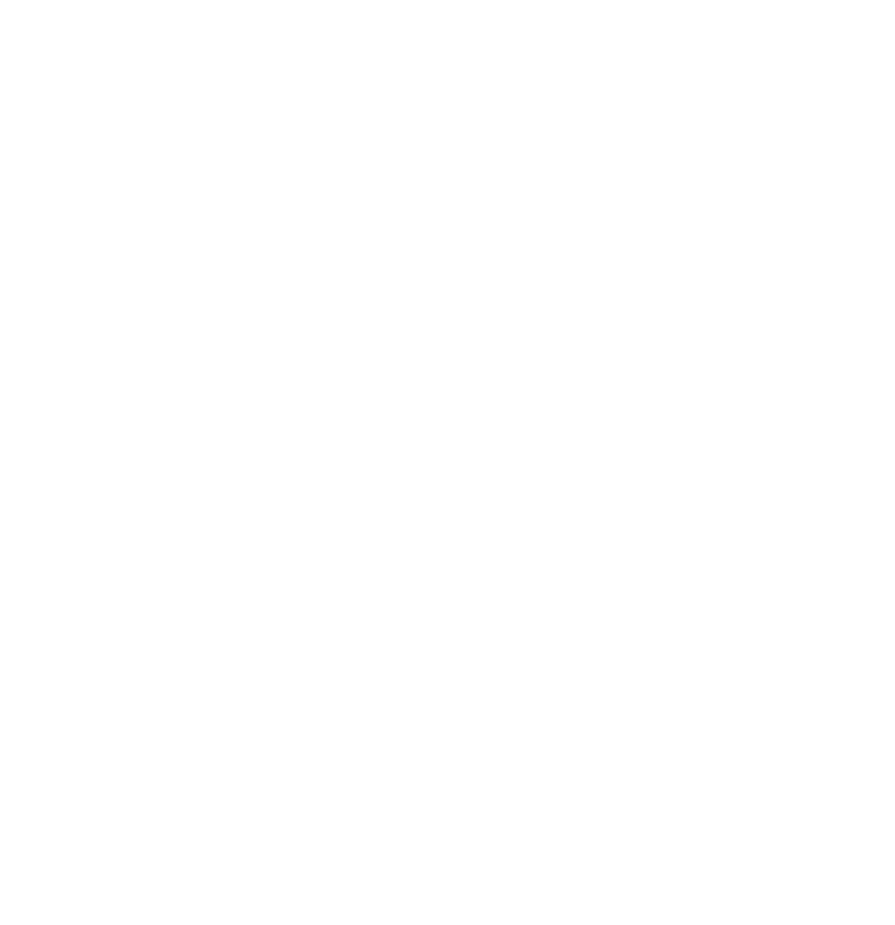
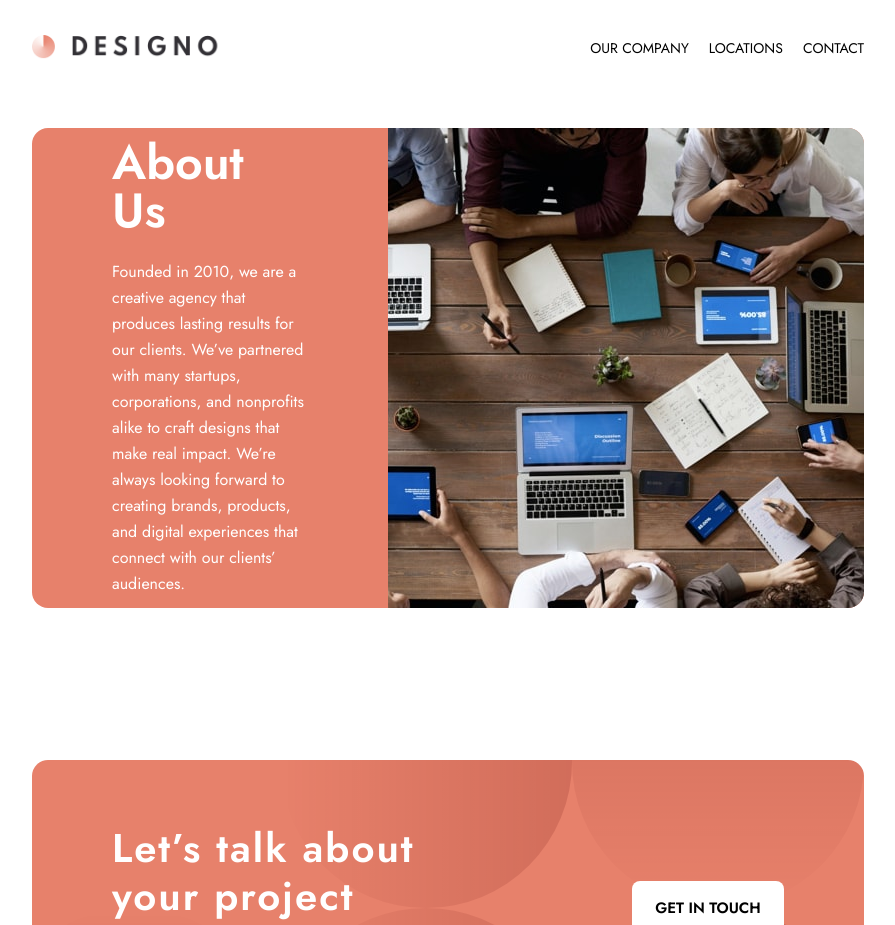
Before and after one commit to Oz996/Designo, a React (Vite) app: page /about in a window 1280 px wide. Before the commit this address had no page. Shown: the top 925 px of the page, without its empty margins (192-1087 px from the left). Before the commit the page ends 800 px from the top, so only its background shows below. Built offline with nearby package versions, Linux system fonts and the light colour scheme.

Commit message:
added about route and adjusted page banner bg images

```diff
--- a/src/App.tsx
+++ b/src/App.tsx
@@ -4,6 +4,7 @@
 import WebDesign from "./pages/WebDesign";
 import AppDesign from "./pages/AppDesign";
 import GraphicDesign from "./pages/GraphicDesign";
+import About from "./pages/About";
 
 function App() {
   return (
@@ -14,6 +15,7 @@
           <Route path="/webdesign" element={<WebDesign />} />
           <Route path="/appdesign" element={<AppDesign />} />
           <Route path="/graphicdesign" element={<GraphicDesign />} />
+          <Route path="/about" element={<About />} />
         </Route>
       </Routes>
     </>
--- a/src/components/shared/Header.tsx
+++ b/src/components/shared/Header.tsx
@@ -18,7 +18,7 @@
             <ul className="text-[14px] leading-[26px] uppercase flex gap-5 relative">
               <li className="relative">
                 <Link
-                  to="#"
+                  to="/about"
                   className="after:absolute after:left-0 after:bottom-0 after:w-full after:h-[0.1rem] after:rounded-full after:bg-peach after:origin-left after:scale-x-0 hover:after:scale-x-100 after:duration-300"
                 >
                   our company
--- a/src/components/shared/PageBanner.tsx
+++ b/src/components/shared/PageBanner.tsx
@@ -1,9 +1,11 @@
+import classNames from "classnames";
 import { useLocation } from "react-router-dom";
 
 const PageBanner = () => {
   const location = useLocation();
   const webdesign = location.pathname === "/webdesign";
   const appdesign = location.pathname === "/appdesign";
+  const graphicdesign = location.pathname === "/graphicdesign";
 
   const title = webdesign
     ? "web design"
@@ -17,7 +19,18 @@
     : "We deliver eye-catching branding materials that are  tailored to meet your business objectives.";
 
   return (
-    <section className="h-[20rem] sm:h-[16rem] w-full bg-peach mb-[10rem] sm:rounded-3xl bg-web-design-bg bg-no-repeat bg-[right_top_-10rem]">
+    <section
+      className={classNames({
+        "h-[20rem] sm:h-[16rem] w-full bg-peach mb-[10rem] sm:rounded-3xl bg-no-repeat":
+          true,
+        "bg-circle-variant-one sm:bg-web-design-bg bg-right sm:bg-[right_top_-10rem]":
+          webdesign,
+        "bg-circle-variant-one sm:bg-app-design-bg bg-right sm:bg-left":
+          appdesign,
+        "bg-circle-variant-one sm:bg-graphic-design-bg bg-right sm:bg-left":
+          graphicdesign,
+      })}
+    >
       <div className="flex flex-col justify-center items-center gap-8 text-center text-white h-full">
         <h2 className="heading-mobile sm:heading-lg capitalize">{title}</h2>
         <p className="body w-[90%] sm:w-[25rem]">{description}</p>
--- /dev/null
+++ b/src/pages/About.tsx
@@ -0,0 +1,30 @@
+import Title from "../components/shared/Title";
+import Hero from "../assets/about/desktop/image-about-hero.jpg";
+
+const About = () => {
+  return (
+    <>
+      <Title>About - Designo</Title>
+      <section className="bg-peach w-full h-[30rem] rounded-2xl text-white">
+        <div className="flex justify-between">
+          <div className="flex flex-col justify-center gap-6 px-20">
+            <h2 className="heading-lg capitalize">about us</h2>
+            <p className="body">
+              Founded in 2010, we are a creative agency that produces lasting
+              results for our clients. We’ve partnered with many startups,
+              corporations, and nonprofits alike to craft designs that make real
+              impact. We’re always looking forward to creating brands, products,
+              and digital experiences that connect with our clients’ audiences.
+            </p>
+          </div>
+          <img
+            src={Hero}
+            alt="People in an office sitting around tables"
+            className="rounded-r-2xl"
+          />
+        </div>
+      </section>
+    </>
+  );
+};
+export default About;
--- a/tailwind.config.js
+++ b/tailwind.config.js
@@ -57,9 +57,13 @@
           "url('/src/assets/shared/desktop/bg-circle-variant-two.svg')",
         "circle-variant-three":
           "url('/src/assets/shared/desktop/bg-circle-variant-three.svg')",
-        // web-design
+        // design pages
         "web-design-bg":
           "url('/src/assets/web-design/desktop/bg-pattern-intro-web.svg')",
+        "app-design-bg":
+          "url('/src/assets/app-design/desktop/bg-pattern-intro-app.svg')",
+        "graphic-design-bg":
+          "url('/src/assets/graphic-design/desktop/bg-pattern-intro-graphic.svg')",
       },
       content: {
         "arrow-right": "url('/src/assets/shared/desktop/icon-right-arrow.svg')",
```
